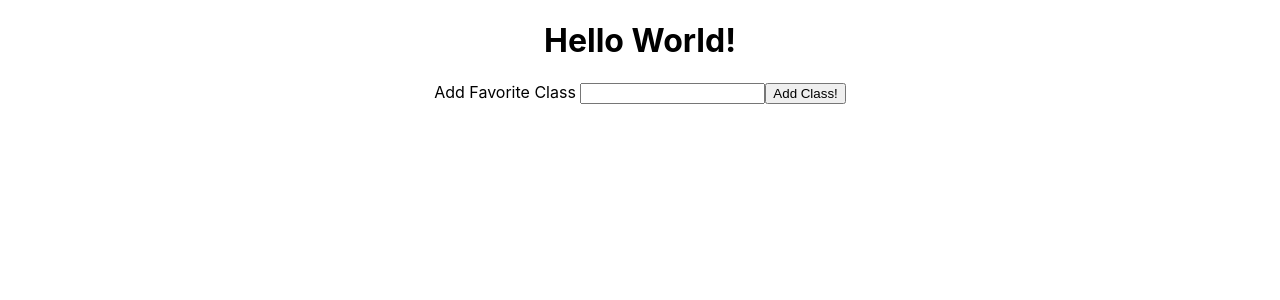
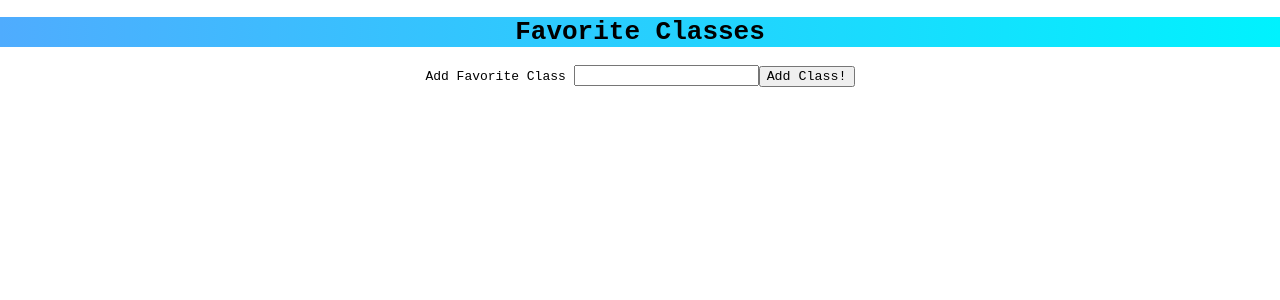
Before and after one commit to DariusGarcia/favorite-classes, a React (Create React App) app: page / in a window 1280 px wide. Shown: the top 300 px of the page. Built offline with nearby package versions, Linux system fonts and the light colour scheme.

Commit message:
added styling

```diff
--- a/src/App.css
+++ b/src/App.css
@@ -1,5 +1,6 @@
 .App {
   text-align: center;
+  font-family: monospace;
 }
 
 .App-logo {
--- a/src/components/Home/Home.css
+++ b/src/components/Home/Home.css
@@ -1,4 +1,42 @@
+
 
 .my-classes {
     background-color: gainsboro;
+
 }
+
+.btn {
+    font-family: monospace;
+}
+
+.fav-classes {
+
+    background-image: linear-gradient(to right, #4facfe 0%, #00f2fe 100%);
+}
+
+.add-fav {
+    border-right: 2px solid hsl(0, 0%, 0%);
+    animation: typewriter 2.5s steps(45) normal, blinkTextCursor .8s infinite;
+    white-space: nowrap;
+    overflow: hidden;
+    text-align: center;
+}
+@keyframes typewriter {
+    from {
+        width: 0;
+    }
+
+    to {
+        width: 30%;
+    }
+}
+
+@keyframes blinkTextCursor {
+    from {
+        border-right-color: hsl(0, 0%, 0%);
+    }
+
+    to {
+        border-right-color: transparent;
+    }
+}
--- a/src/components/Home/Home.js
+++ b/src/components/Home/Home.js
@@ -24,11 +24,11 @@ function Home(props) {
 
     return (
         <div>
-            <h1>Hello World!</h1>
+            <h1 className="fav-classes">Favorite Classes</h1>
             <form onSubmit={handleSubmit}>
                 <label> Add Favorite Class </label>
                 <input type="text" value={value} onChange={handleChange}></input>
-                <button type="submit">Add Class!</button>
+                <button className="btn" type="submit">Add Class!</button>
             </form>
             <div className="my-classes">
                 {favoriteClasses.map((favClass) =>
```
Also changed, not shown: src/components/Class/Class.css (+13 -3 lines).
